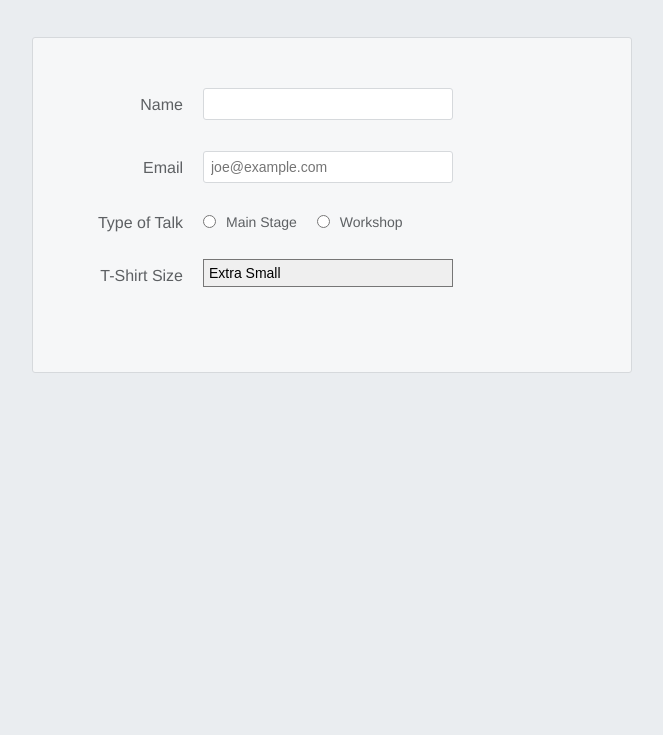
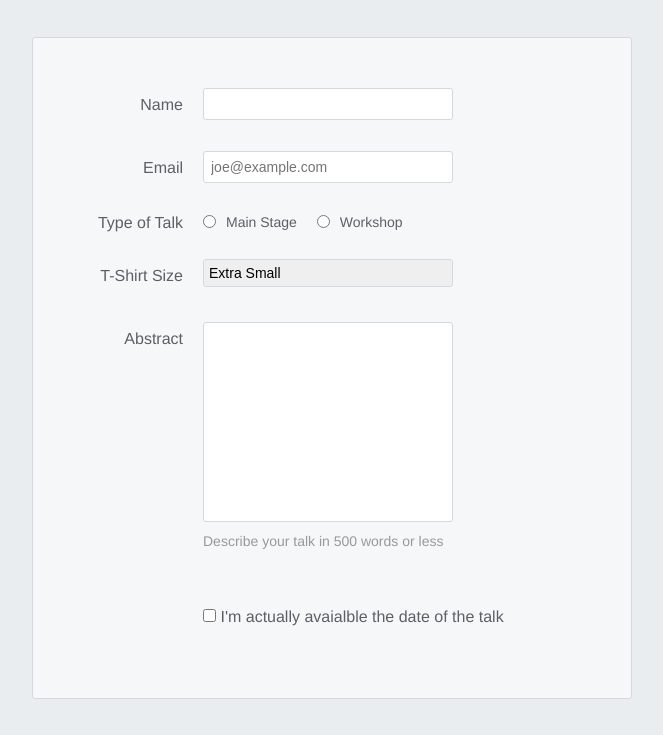
Before and after one commit to MerlitoQuinoJr/wd82p, a plain HTML site: page 05-html_forms/index.html in a window 1280 px wide. Shown: the part 225-960 px from the top of the page, without its empty margins (308-971 px from the left). Before the commit the page ends 800 px from the top, so only its background shows below. Drawn offline with Linux system fonts and the light colour scheme.

Commit message:
Create Check Box

```diff
--- a/05-html_forms/index.html
+++ b/05-html_forms/index.html
@@ -56,6 +56,24 @@
           <option value="xl">Extra Large</option>
         </select>
       </section>
+
+      <section class="form-row">
+        <label for="abstract">Abstract</label>
+        <textarea name="abstract" id="abstract" cols="30" rows="10"></textarea>
+        <p class="instructions">Describe your talk in 500 words or less</p>
+      </section>
+
+      <section class="form-row">
+        <label class="checkbox-label" for="available">
+          <input
+            id="available"
+            name="available"
+            type="checkbox"
+            value="is-available"
+          />
+          <span>I'm actually avaialble the date of the talk</span>
+        </label>
+      </section>
     </form>
   </body>
 </html>
--- a/05-html_forms/styles.css
+++ b/05-html_forms/styles.css
@@ -204,3 +204,8 @@ body {
     margin-left: 120px;
   }
 }
+
+.form-row select {
+  border: 1px solid #d6d9dc;
+  border-radius: 3px;
+}
```
